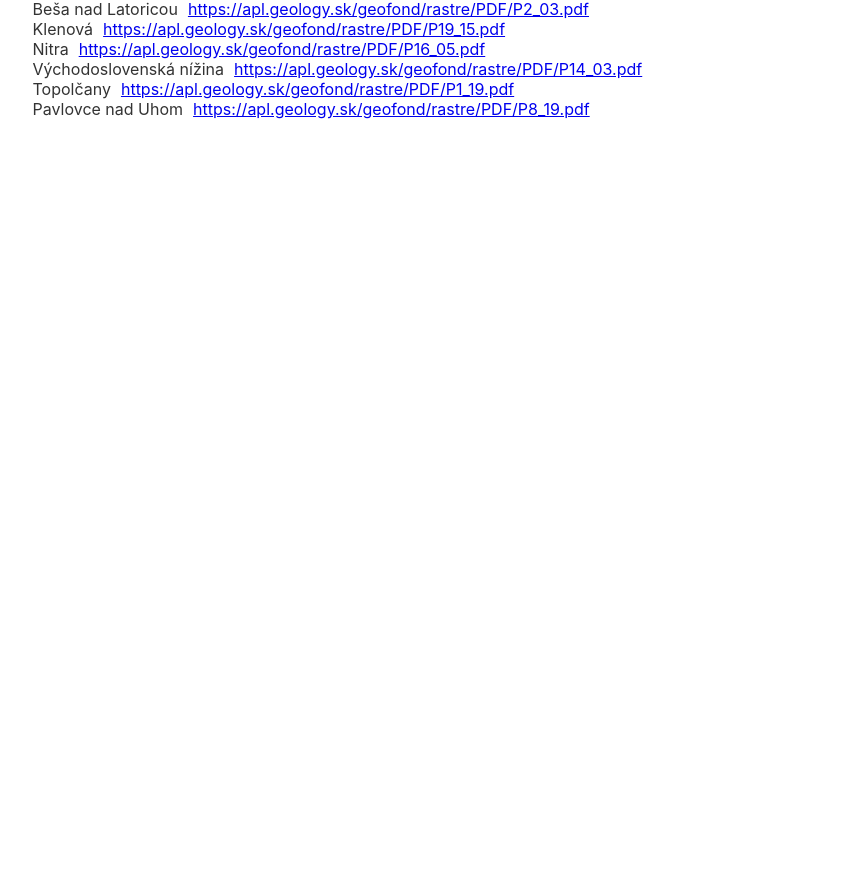
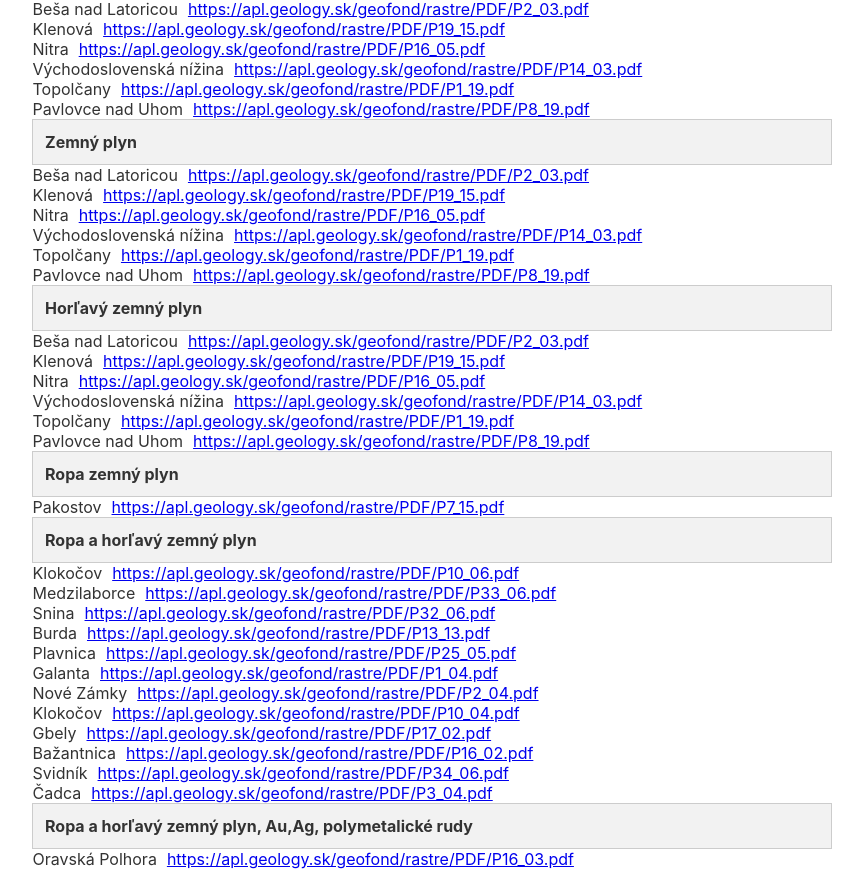
Before and after one commit to xpetrek/robert_geo, a React (Create React App) app: page / in a window 1280 px wide. Shown: the part 1295-2164 px from the top of the page, without its empty margins (208-1071 px from the left). Before the commit the page ends 1414 px from the top, so only its background shows below. Built offline with nearby package versions, Linux system fonts and the light colour scheme.

Commit message:
Vyplnene vsetky tabulky

```diff
--- a/src/App.tsx
+++ b/src/App.tsx
@@ -4,261 +4,346 @@ import "./App.css";
 
 const rnp = [
   {
-    Nazov: "Gbely",
-    Rozhodnutie: "https://apl.geology.sk/geofond/rastre/PDF/Gbely(42)_DP.pdf",
+    nazov: "Gbely",
+    rozhodnutie: "https://apl.geology.sk/geofond/rastre/PDF/Gbely(42)_DP.pdf",
   },
 ];
 
 const rp = [
   {
-    Nazov: "Jakubov",
-    Rozhodnutie:
+    nazov: "Jakubov",
+    rozhodnutie:
       "https://apl.geology.sk/geofond/rastre/PDF/Suchohrad-Gajary_(64)_DP.pdf",
   },
   {
-    Nazov: "Láb",
-    Rozhodnutie:
+    nazov: "Láb",
+    rozhodnutie:
       "https://apl.geology.sk/geofond/rastre/PDF/Lab(19,48,61)_DP.pdf",
   },
   {
-    Nazov: "Cunín",
-    Rozhodnutie:
+    nazov: "Cunín",
+    rozhodnutie:
       "https://apl.geology.sk/geofond/rastre/PDF/Cunin(53,76)_DP.pdf",
   },
   {
-    Nazov: "Jakubov - Dúbrava",
-    Rozhodnutie:
+    nazov: "Jakubov - Dúbrava",
+    rozhodnutie:
       "https://apl.geology.sk/geofond/rastre/PDF/Dubrava(46,57)_DP.pdf",
   },
   {
-    Nazov: "Závod",
-    Rozhodnutie:
+    nazov: "Závod",
+    rozhodnutie:
       "https://apl.geology.sk/geofond/rastre/PDF/Studienka(51,52,74,75)_DP.pdf",
   },
   {
-    Nazov: "Gajary - báden",
-    Rozhodnutie:
+    nazov: "Gajary - báden",
+    rozhodnutie:
       "https://apl.geology.sk/geofond/rastre/PDF/Gajary-baden(18,47,58)_DP.pdf",
   },
   {
-    Nazov: "Jakubov",
-    Rozhodnutie:
+    nazov: "Jakubov",
+    rozhodnutie:
       "https://apl.geology.sk/geofond/rastre/PDF/Jakubov(771)_DP.pdf",
   },
   {
-    Nazov: "Studienka",
-    Rozhodnutie:
+    nazov: "Studienka",
+    rozhodnutie:
       "https://apl.geology.sk/geofond/rastre/PDF/Studienka(51,52,74,75)_DP.pdf",
   },
 ];
 
 const hzp = [
   {
-    Nazov: "Láb",
-    Rozhodnutie:
+    nazov: "Láb",
+    rozhodnutie:
       "https://apl.geology.sk/geofond/rastre/PDF/Lab(19,48,61)_DP.pdf",
   },
   {
-    Nazov: "Záhorská Ves",
-    Rozhodnutie:
+    nazov: "Záhorská Ves",
+    rozhodnutie:
       "https://apl.geology.sk/geofond/rastre/PDF/OBÚ BA č. 220-558/2020 z 20.2.2020",
   },
   {
-    Nazov: "Vysoká",
-    Rozhodnutie: "https://apl.geology.sk/geofond/rastre/PDF/Vysoka(66)_DP.pdf",
+    nazov: "Vysoká",
+    rozhodnutie: "https://apl.geology.sk/geofond/rastre/PDF/Vysoka(66)_DP.pdf",
   },
   {
-    Nazov: "Špačince",
-    Rozhodnutie:
+    nazov: "Špačince",
+    rozhodnutie:
       "https://apl.geology.sk/geofond/rastre/PDF/Spacince(13)_DP.pdf",
   },
   {
-    Nazov: "Trebišov",
-    Rozhodnutie:
+    nazov: "Trebišov",
+    rozhodnutie:
       "https://apl.geology.sk/geofond/rastre/PDF/Trebisov(91,850)_DP.pdf",
   },
   {
-    Nazov: "Horná Krupá",
-    Rozhodnutie:
+    nazov: "Horná Krupá",
+    rozhodnutie:
       "https://apl.geology.sk/geofond/rastre/PDF/HornaKrupa(79)_DP.pdf",
   },
   {
-    Nazov: "Trakovice",
-    Rozhodnutie:
+    nazov: "Trakovice",
+    rozhodnutie:
       "https://apl.geology.sk/geofond/rastre/PDF/Trakovice(70)_DP.pdf",
   },
   {
-    Nazov: "Gajary - báden",
-    Rozhodnutie:
+    nazov: "Gajary - báden",
+    rozhodnutie:
       "https://apl.geology.sk/geofond/rastre/PDF/Gajary-baden(18,47,58)_DP.pdf",
   },
   {
-    Nazov: "Suchohrad - Gajary",
-    Rozhodnutie:
+    nazov: "Suchohrad - Gajary",
+    rozhodnutie:
       "https://apl.geology.sk/geofond/rastre/PDF/Suchohrad-Gajary_(64)_DP.pdf",
   },
   {
-    Nazov: "Špačince - Bohunice ",
-    Rozhodnutie:
+    nazov: "Špačince - Bohunice ",
+    rozhodnutie:
       "https://apl.geology.sk/geofond/rastre/PDF/Spacince-Bohunice I(15)_DP.pdf",
   },
   {
-    Nazov: "Feld",
-    Rozhodnutie:
+    nazov: "Feld",
+    rozhodnutie:
       "https://apl.geology.sk/geofond/rastre/PDF/OBÚ BA č. 221-583/2020 z 24.2.2020",
   },
   {
-    Nazov: "Žbince",
-    Rozhodnutie:
+    nazov: "Žbince",
+    rozhodnutie:
       "https://apl.geology.sk/geofond/rastre/PDF/OBÚ KE č. 211-1051/2016; 17.3.2016",
   },
   {
-    Nazov: "Trhovište - Pozdišovce",
-    Rozhodnutie:
+    nazov: "Trhovište - Pozdišovce",
+    rozhodnutie:
       "https://apl.geology.sk/geofond/rastre/PDF/Trhoviste-Pozdisovce(89)_DP.pdf",
   },
   {
-    Nazov: "Jakubov - Dúbrava",
-    Rozhodnutie:
+    nazov: "Jakubov - Dúbrava",
+    rozhodnutie:
       "https://apl.geology.sk/geofond/rastre/PDF/Dubrava(46,57)_DP.pdf",
   },
   {
-    Nazov: "Studienka",
-    Rozhodnutie:
+    nazov: "Studienka",
+    rozhodnutie:
       "https://apl.geology.sk/geofond/rastre/PDF/Studienka(51,52,74,75)_DP.pdf",
   },
   {
-    Nazov: "Cunín",
-    Rozhodnutie:
+    nazov: "Cunín",
+    rozhodnutie:
       "https://apl.geology.sk/geofond/rastre/PDF/Cunin(53,76)_DP.pdf",
   },
   {
-    Nazov: "Ptrukša",
-    Rozhodnutie:
+    nazov: "Ptrukša",
+    rozhodnutie:
       "https://apl.geology.sk/geofond/rastre/PDF/Ptruksa(22,85)_DP.pdf",
   },
   {
-    Nazov: "Jakubov",
-    Rozhodnutie: "https://apl.geology.sk/geofond/rastre/PDF/null",
+    nazov: "Jakubov",
+    rozhodnutie: "https://apl.geology.sk/geofond/rastre/PDF/null",
   },
   {
-    Nazov: "Závod",
-    Rozhodnutie:
+    nazov: "Závod",
+    rozhodnutie:
       "https://apl.geology.sk/geofond/rastre/PDF/Studienka(51,52,74,75)_DP.pdf",
   },
   {
-    Nazov: "Senné",
-    Rozhodnutie:
+    nazov: "Senné",
+    rozhodnutie:
       "https://apl.geology.sk/geofond/rastre/PDF/Senne(23,87)_DP.pdf",
   },
   {
-    Nazov: "Jakubov",
-    Rozhodnutie:
+    nazov: "Jakubov",
+    rozhodnutie:
       "https://apl.geology.sk/geofond/rastre/PDF/Suchohrad-Gajary_(64)_DP.pdf",
   },
   {
-    Nazov: "Suchohrad - Gajary",
-    Rozhodnutie:
+    nazov: "Suchohrad - Gajary",
+    rozhodnutie:
       "https://apl.geology.sk/geofond/rastre/PDF/Gajary-baden(18,47,58)_DP.pdf",
   },
   {
-    Nazov: "Jakubov - juh",
-    Rozhodnutie:
+    nazov: "Jakubov - juh",
+    rozhodnutie:
       "https://apl.geology.sk/geofond/rastre/PDF/Jakubov-juh(40,60,797)_DP.pdf",
   },
   {
-    Nazov: "Stretava",
-    Rozhodnutie:
+    nazov: "Stretava",
+    rozhodnutie:
       "https://apl.geology.sk/geofond/rastre/PDF/Pavlovce nadUhom-Stretava(88)_DP.pdf",
   },
   {
-    Nazov: "Špačince - Bohunice",
-    Rozhodnutie:
+    nazov: "Špačince - Bohunice",
+    rozhodnutie:
       "https://apl.geology.sk/geofond/rastre/PDF/Spacince-Bohunice(14)_DP.pdf",
   },
   {
-    Nazov: "Bánovce nad Ondavou",
-    Rozhodnutie:
+    nazov: "Bánovce nad Ondavou",
+    rozhodnutie:
       "https://apl.geology.sk/geofond/rastre/PDF/Banovce nadOndavou(84)_DP.pdf",
   },
   {
-    Nazov: "Závod - juh (báden)",
-    Rozhodnutie:
+    nazov: "Závod - juh (báden)",
+    rozhodnutie:
       "https://apl.geology.sk/geofond/rastre/PDF/Zavod-mezozoikum(20,67,68)_DP.pdf",
   },
   {
-    Nazov: "Lastomír",
-    Rozhodnutie:
+    nazov: "Lastomír",
+    rozhodnutie:
       "https://apl.geology.sk/geofond/rastre/PDF/OBÚ KE č. 212-559/2016",
   },
   {
-    Nazov: "Moravany",
-    Rozhodnutie:
+    nazov: "Moravany",
+    rozhodnutie:
       "https://apl.geology.sk/geofond/rastre/PDF/OBÚ KE č. 195-1004/2016; 15.3.2016",
   },
   {
-    Nazov: "Záhorská Ves",
-    Rozhodnutie:
+    nazov: "Záhorská Ves",
+    rozhodnutie:
       "https://apl.geology.sk/geofond/rastre/PDF/OBÚ BA č. 773-2919/2019 z 25.11.2019",
   },
   {
-    Nazov: "Madunice - Veľké Kostoľany",
-    Rozhodnutie:
+    nazov: "Madunice - Veľké Kostoľany",
+    rozhodnutie:
       "https://apl.geology.sk/geofond/rastre/PDF/Madunice-VelkeKostolany(12)_DP.pdf",
   },
   {
-    Nazov: "Závod - mezozoikum",
-    Rozhodnutie:
+    nazov: "Závod - mezozoikum",
+    rozhodnutie:
       "https://apl.geology.sk/geofond/rastre/PDF/Zavod-mezozoikum(20,67,68)_DP.pdf",
   },
 ];
 
 const upuHzp = [
   {
-    Nazov: "Pavlovce nad Uhom",
-    Rozhodnutie: "https://apl.geology.sk/geofond/rastre/PDF/P8_19.pdf",
+    nazov: "Pavlovce nad Uhom",
+    rozhodnutie: "https://apl.geology.sk/geofond/rastre/PDF/P8_19.pdf",
   },
   {
-    Nazov: "Trnava",
-    Rozhodnutie: "https://apl.geology.sk/geofond/rastre/PDF/P3_14.pdf",
+    nazov: "Trnava",
+    rozhodnutie: "https://apl.geology.sk/geofond/rastre/PDF/P3_14.pdf",
   },
   {
-    Nazov: "Beša",
-    Rozhodnutie: "https://apl.geology.sk/geofond/rastre/PDF/P8_18.pdf",
+    nazov: "Beša",
+    rozhodnutie: "https://apl.geology.sk/geofond/rastre/PDF/P8_18.pdf",
   },
 ];
 
 const upuRhzp = [
   {
-    Nazov: "Viedenská panva - sever",
-    Rozhodnutie: "https://apl.geology.sk/geofond/rastre/PDF/P6_19.pdf",
+    nazov: "Viedenská panva - sever",
+    rozhodnutie: "https://apl.geology.sk/geofond/rastre/PDF/P6_19.pdf",
   },
 ];
 
 const zrusHzp = [
   {
-    Nazov: "Beša nad Latoricou",
-    Rozhodnutie: "https://apl.geology.sk/geofond/rastre/PDF/P2_03.pdf",
+    nazov: "Beša nad Latoricou",
+    nerast: "horľavý zemný plyn",
+    rozhodnutie: "https://apl.geology.sk/geofond/rastre/PDF/P2_03.pdf",
   },
   {
-    Nazov: "Klenová",
-    Rozhodnutie: "https://apl.geology.sk/geofond/rastre/PDF/P19_15.pdf",
+    nazov: "Klenová",
+    nerast: "horľavý zemný plyn",
+    rozhodnutie: "https://apl.geology.sk/geofond/rastre/PDF/P19_15.pdf",
   },
   {
-    Nazov: "Nitra",
-    Rozhodnutie: "https://apl.geology.sk/geofond/rastre/PDF/P16_05.pdf",
+    nazov: "Nitra",
+    nerast: "horľavý zemný plyn",
+    rozhodnutie: "https://apl.geology.sk/geofond/rastre/PDF/P16_05.pdf",
   },
   {
-    Nazov: "Východoslovenská nížina",
-    Rozhodnutie: "https://apl.geology.sk/geofond/rastre/PDF/P14_03.pdf",
+    nazov: "Východoslovenská nížina",
+    nerast: "horľavý zemný plyn",
+    rozhodnutie: "https://apl.geology.sk/geofond/rastre/PDF/P14_03.pdf",
   },
   {
-    Nazov: "Topolčany",
-    Rozhodnutie: "https://apl.geology.sk/geofond/rastre/PDF/P1_19.pdf",
+    nazov: "Topolčany",
+    nerast: "horľavý zemný plyn",
+    rozhodnutie: "https://apl.geology.sk/geofond/rastre/PDF/P1_19.pdf",
   },
   {
-    Nazov: "Pavlovce nad Uhom",
-    Rozhodnutie: "https://apl.geology.sk/geofond/rastre/PDF/P8_19.pdf",
+    nazov: "Pavlovce nad Uhom",
+    nerast: "horľavý zemný plyn",
+    rozhodnutie: "https://apl.geology.sk/geofond/rastre/PDF/P8_19.pdf",
+  },
+];
+
+const zrusRhzp = [
+  {
+    nazov: "Klokočov",
+    nerast: "ropa a horľavý zemný plyn",
+    rozhodnutie: "https://apl.geology.sk/geofond/rastre/PDF/P10_06.pdf",
+  },
+  {
+    nazov: "Medzilaborce",
+    nerast: "ropa a horľavý zemný plyn",
+    rozhodnutie: "https://apl.geology.sk/geofond/rastre/PDF/P33_06.pdf",
+  },
+  {
+    nazov: "Snina",
+    nerast: "ropa a horľavý zemný plyn",
+    rozhodnutie: "https://apl.geology.sk/geofond/rastre/PDF/P32_06.pdf",
+  },
+  {
+    nazov: "Burda",
+    nerast: "ropa a horľavý zemný plyn",
+    rozhodnutie: "https://apl.geology.sk/geofond/rastre/PDF/P13_13.pdf",
+  },
+  {
+    nazov: "Plavnica",
+    nerast: "ropa a horľavý zemný plyn",
+    rozhodnutie: "https://apl.geology.sk/geofond/rastre/PDF/P25_05.pdf",
+  },
+  {
+    nazov: "Galanta",
+    nerast: "ropa a horľavý zemný plyn",
+    rozhodnutie: "https://apl.geology.sk/geofond/rastre/PDF/P1_04.pdf",
+  },
+  {
+    nazov: "Nové Zámky",
+    nerast: "ropa a horľavý zemný plyn",
+    rozhodnutie: "https://apl.geology.sk/geofond/rastre/PDF/P2_04.pdf",
+  },
+  {
+    nazov: "Klokočov",
+    nerast: "ropa a horľavý zemný plyn",
+    rozhodnutie: "https://apl.geology.sk/geofond/rastre/PDF/P10_04.pdf",
+  },
+  {
+    nazov: "Gbely",
+    nerast: "ropa a horľavý zemný plyn",
+    rozhodnutie: "https://apl.geology.sk/geofond/rastre/PDF/P17_02.pdf",
+  },
+  {
+    nazov: "Bažantnica",
+    nerast: "ropa a horľavý zemný plyn",
+    rozhodnutie: "https://apl.geology.sk/geofond/rastre/PDF/P16_02.pdf",
+  },
+  {
+    nazov: "Svidník",
+    nerast: "ropa a horľavý zemný plyn",
+    rozhodnutie: "https://apl.geology.sk/geofond/rastre/PDF/P34_06.pdf",
+  },
+  {
+    nazov: "Čadca",
+    nerast: "ropa a horľavý zemný plyn",
+    rozhodnutie: "https://apl.geology.sk/geofond/rastre/PDF/P3_04.pdf",
+  },
+];
+
+const zrusRhzpAuAg = [
+  {
+    nazov: "Oravská Polhora",
+    nerast: "ropa a horľavý zemný plyn, Au,Ag, polymetalické rudy",
+    rozhodnutie: "https://apl.geology.sk/geofond/rastre/PDF/P16_03.pdf",
+  },
+];
+
+const zrusRzp = [
+  {
+    nazov: "Pakostov",
+    nerast: "ropa a zemný plyn",
+    rozhodnutie: "https://apl.geology.sk/geofond/rastre/PDF/P7_15.pdf",
   },
 ];
 
@@ -270,9 +355,9 @@ function App() {
         <tr>
           {rnp.map((data) => (
             <div>
-              <span style={{ paddingRight: "10px" }}>{data.Nazov}</span>
-              <a href={data.Rozhodnutie} target="_blank">
-                {data.Rozhodnutie}
+              <span style={{ paddingRight: "10px" }}>{data.nazov}</span>
+              <a href={data.rozhodnutie} target="_blank">
+                {data.rozhodnutie}
               </a>
             </div>
           ))}
@@ -282,9 +367,9 @@ function App() {
         <tr>
           {rp.map((data) => (
             <div>
-              <span style={{ paddingRight: "10px" }}>{data.Nazov}</span>
-              <a href={data.Rozhodnutie} target="_blank">
-                {data.Rozhodnutie}
+              <span style={{ paddingRight: "10px" }}>{data.nazov}</span>
+              <a href={data.rozhodnutie} target="_blank">
+                {data.rozhodnutie}
               </a>
             </div>
           ))}
@@ -294,9 +379,9 @@ function App() {
         <tr>
           {hzp.map((data) => (
             <div>
-              <span style={{ paddingRight: "10px" }}>{data.Nazov}</span>
-              <a href={data.Rozhodnutie} target="_blank">
-                {data.Rozhodnutie}
+              <span style={{ paddingRight: "10px" }}>{data.nazov}</span>
+              <a href={data.rozhodnutie} target="_blank">
+                {data.rozhodnutie}
               </a>
             </div>
           ))}
@@ -308,9 +393,9 @@ function App() {
         <tr>
           {upuHzp.map((data) => (
             <div>
-              <span style={{ paddingRight: "10px" }}>{data.Nazov}</span>
-              <a href={data.Rozhodnutie} target="_blank">
-                {data.Rozhodnutie}
+              <span style={{ paddingRight: "10px" }}>{data.nazov}</span>
+              <a href={data.rozhodnutie} target="_blank">
+                {data.rozhodnutie}
               </a>
             </div>
           ))}
@@ -319,9 +404,9 @@ function App() {
         <tr>
           {upuRhzp.map((data) => (
             <div>
-              <span style={{ paddingRight: "10px" }}>{data.Nazov}</span>
-              <a href={data.Rozhodnutie} target="_blank">
-                {data.Rozhodnutie}
+              <span style={{ paddingRight: "10px" }}>{data.nazov}</span>
+              <a href={data.rozhodnutie} target="_blank">
+                {data.rozhodnutie}
               </a>
             </div>
           ))}
@@ -333,9 +418,64 @@ function App() {
         <tr>
           {zrusHzp.map((data) => (
             <div>
-              <span style={{ paddingRight: "10px" }}>{data.Nazov}</span>
-              <a href={data.Rozhodnutie} target="_blank">
-                {data.Rozhodnutie}
+              <span style={{ paddingRight: "10px" }}>{data.nazov}</span>
+              <a href={data.rozhodnutie} target="_blank">
+                {data.rozhodnutie}
+              </a>
+            </div>
+          ))}
+        </tr>
+        <th>Zemný plyn</th>
+        <tr>
+          {zrusHzp.map((data) => (
+            <div>
+              <span style={{ paddingRight: "10px" }}>{data.nazov}</span>
+              <a href={data.rozhodnutie} target="_blank">
+                {data.rozhodnutie}
+              </a>
+            </div>
+          ))}
+        </tr>
+        <th>Horľavý zemný plyn</th>
+        <tr>
+          {zrusHzp.map((data) => (
+            <div>
+              <span style={{ paddingRight: "10px" }}>{data.nazov}</span>
+              <a href={data.rozhodnutie} target="_blank">
+                {data.rozhodnutie}
+              </a>
+            </div>
+          ))}
+        </tr>
+        <th>Ropa zemný plyn</th>
+        <tr>
+          {zrusRzp.map((data) => (
+            <div>
+              <span style={{ paddingRight: "10px" }}>{data.nazov}</span>
+              <a href={data.rozhodnutie} target="_blank">
+                {data.rozhodnutie}
+              </a>
+            </div>
+          ))}
+        </tr>
+        <th>Ropa a horľavý zemný plyn</th>
+        <tr>
+          {zrusRhzp.map((data) => (
+            <div>
+              <span style={{ paddingRight: "10px" }}>{data.nazov}</span>
+              <a href={data.rozhodnutie} target="_blank">
+                {data.rozhodnutie}
+              </a>
+            </div>
+          ))}
+        </tr>
+        <th>Ropa a horľavý zemný plyn, Au,Ag, polymetalické rudy</th>
+        <tr>
+          {zrusRhzpAuAg.map((data) => (
+            <div>
+              <span style={{ paddingRight: "10px" }}>{data.nazov}</span>
+              <a href={data.rozhodnutie} target="_blank">
+                {data.rozhodnutie}
               </a>
             </div>
           ))}
```
